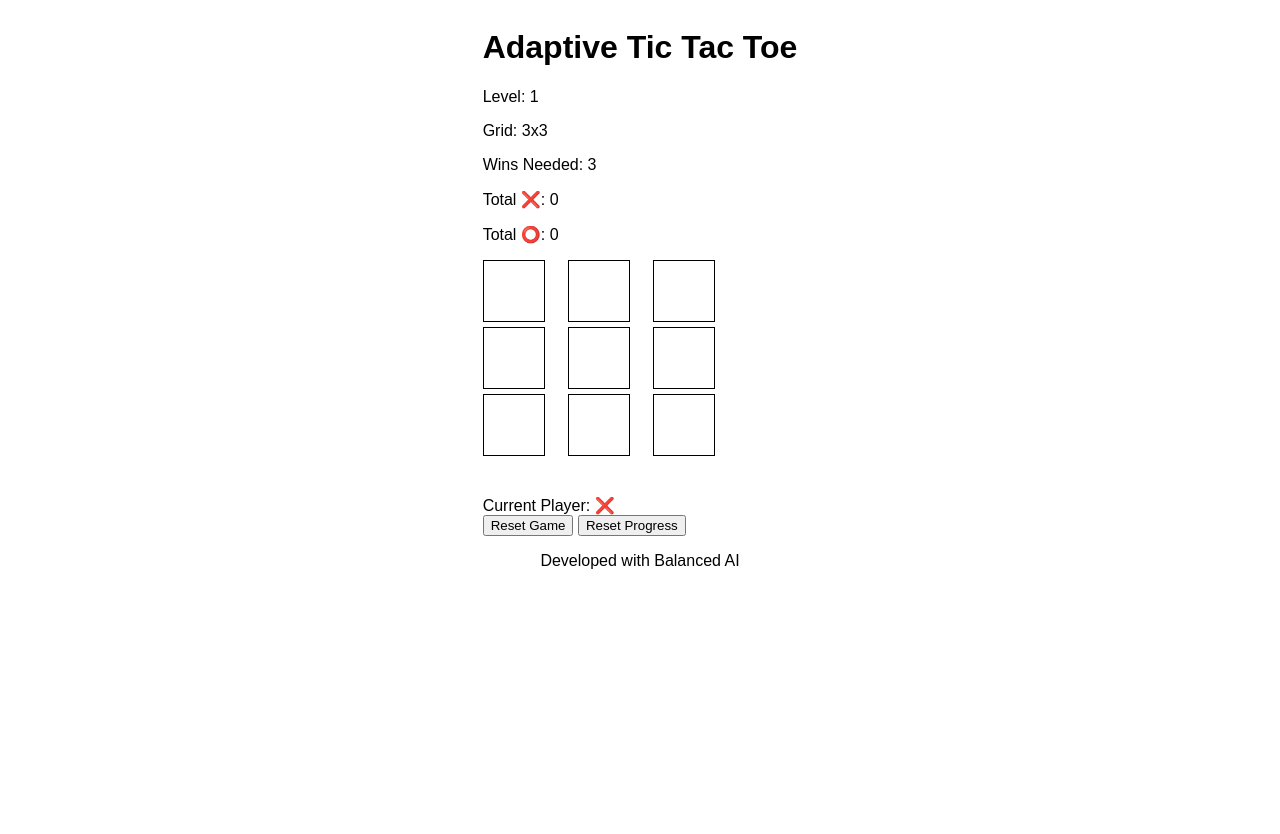
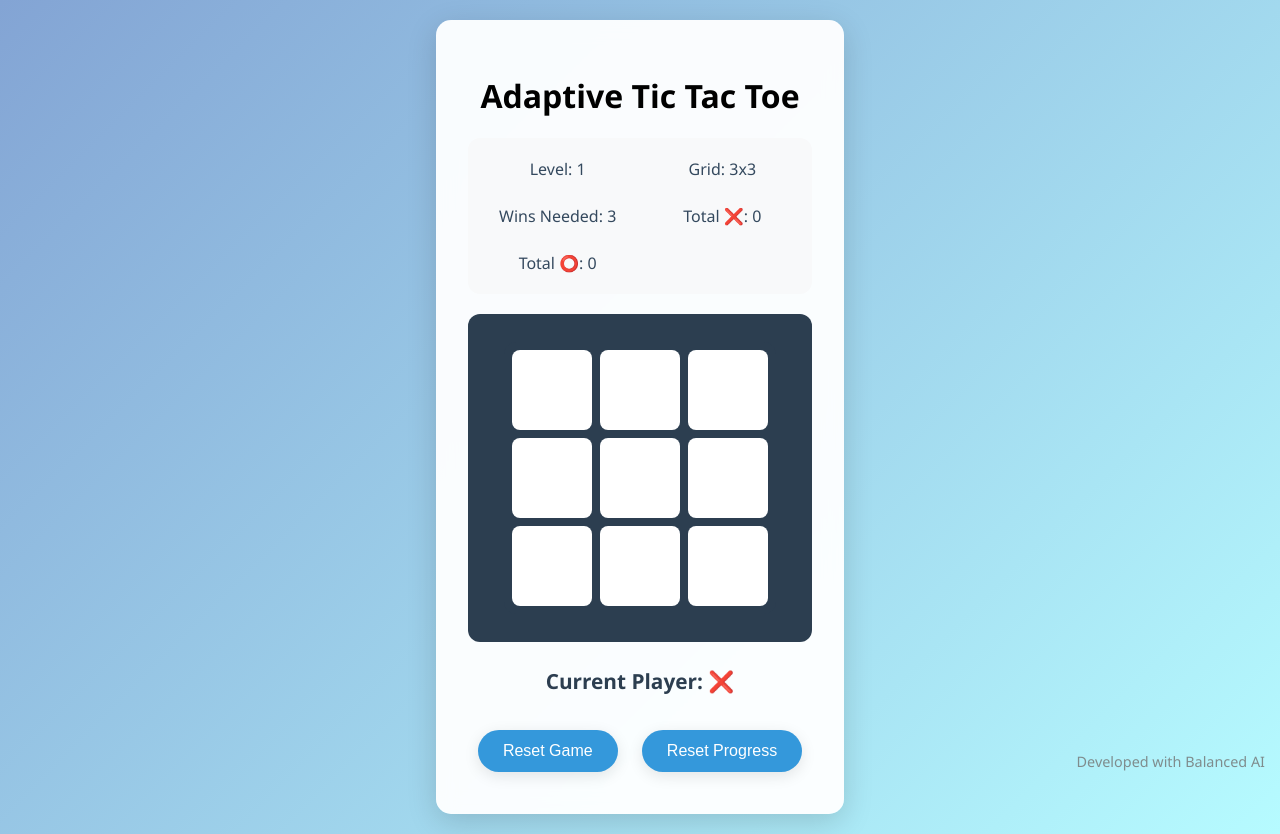
Before and after one commit to liulian8888-lua/tic-tac-toe, a plain HTML site: page index.html in a window 1280 px wide. Both pictures are taken after a click on the button "Player vs Player". Before the commit the page ends 800 px from the top, so only its background shows below. Drawn offline with Linux system fonts and the light colour scheme.

Commit message:
Update styles.css

```diff
--- a/styles.css
+++ b/styles.css
@@ -1,45 +1,136 @@
 body {
+  font-family: 'Segoe UI', Tahoma, Geneva, Verdana, sans-serif;
   display: flex;
-  flex-direction: column;
+  justify-content: center;
   align-items: center;
-  font-family: Arial, sans-serif;
+  min-height: 100vh;
+  margin: 0;
+  background: linear-gradient(135deg, #83a4d4, #b6fbff);
 }
 
-#game-container {
-  display: flex;
-  flex-direction: column;
-  align-items: center;
+.container {
+  text-align: center;
+  background: rgba(255, 255, 255, 0.95);
+  padding: 2rem;
+  border-radius: 15px;
+  box-shadow: 0 8px 30px rgba(0,0,0,0.15);
+  max-width: 95vw;
+  margin: 20px;
+  backdrop-filter: blur(10px);
+}
+
+.selection-container {
+  margin: 25px 0;
+}
+
+button {
+  padding: 12px 25px;
+  margin: 10px;
+  font-size: 1em;
+  cursor: pointer;
+  background: #4CAF50;
+  color: white;
+  border: none;
+  border-radius: 25px;
+  transition: all 0.2s ease;
+  box-shadow: 0 4px 15px rgba(0,0,0,0.1);
+}
+
+button:hover {
+  transform: translateY(-2px);
+  box-shadow: 0 6px 20px rgba(0,0,0,0.15);
+  background: #45a049;
 }
 
 .board {
   display: grid;
-  gap: 5px;
-  margin-bottom: 20px;
+  gap: 8px;
+  background: #2c3e50;
+  padding: 8px;
+  border-radius: 12px;
+  margin: 20px auto;
 }
 
 .cell {
-  width: 60px;
-  height: 60px;
+  background: #ffffff;
   display: flex;
+  justify-content: center;
   align-items: center;
-  justify-content: center;
-  font-size: 24px;
-  border: 1px solid #000;
   cursor: pointer;
+  font-size: 2.2em;
+  aspect-ratio: 1;
+  transition: all 0.3s cubic-bezier(0.25, 0.8, 0.25, 1);
+  border-radius: 8px;
+  min-width: 60px;
+  max-width: 100px;
 }
 
-#message {
-  margin-bottom: 20px;
+.cell[data-player="X"] { color: #e74c3c; }
+.cell[data-player="O"] { color: #3498db; }
+
+.cell:hover {
+  background: #f8f9fa;
+  transform: scale(1.05);
 }
 
-#congratulations {
-  margin-top: 20px;
-  font-size: 18px;
-  color: green;
+.winning-cell {
+  background: #c8f7c5 !important;
+  animation: pop 0.6s ease;
 }
 
-#reset {
-  padding: 10px 20px;
-  font-size: 16px;
-  cursor: pointer;
+@keyframes pop {
+  0% { transform: scale(1); }
+  50% { transform: scale(1.1); }
+  100% { transform: scale(1); }
 }
+
+#status {
+  font-size: 1.3em;
+  margin: 25px 0;
+  color: #2c3e50;
+  font-weight: 600;
+}
+
+#gameInfo {
+  display: grid;
+  grid-template-columns: repeat(auto-fit, minmax(140px, 1fr));
+  gap: 15px;
+  margin: 20px 0;
+  background: #f8f9fa;
+  padding: 15px;
+  border-radius: 12px;
+}
+
+#gameInfo p {
+  margin: 5px 0;
+  color: #34495e;
+  font-weight: 500;
+}
+
+#credit {
+  position: fixed;
+  bottom: 15px;
+  right: 15px;
+  color: #7f8c8d;
+  font-size: 0.9em;
+}
+
+@media (max-width: 600px) {
+  .cell {
+      font-size: 1.8em;
+      min-width: 50px;
+  }
+
+  button {
+      padding: 10px 20px;
+      font-size: 0.9em;
+  }
+}
+
+.action-btn {
+  background: #3498db;
+}
+
+.action-btn:hover {
+  background: #2980b9;
+}
```
